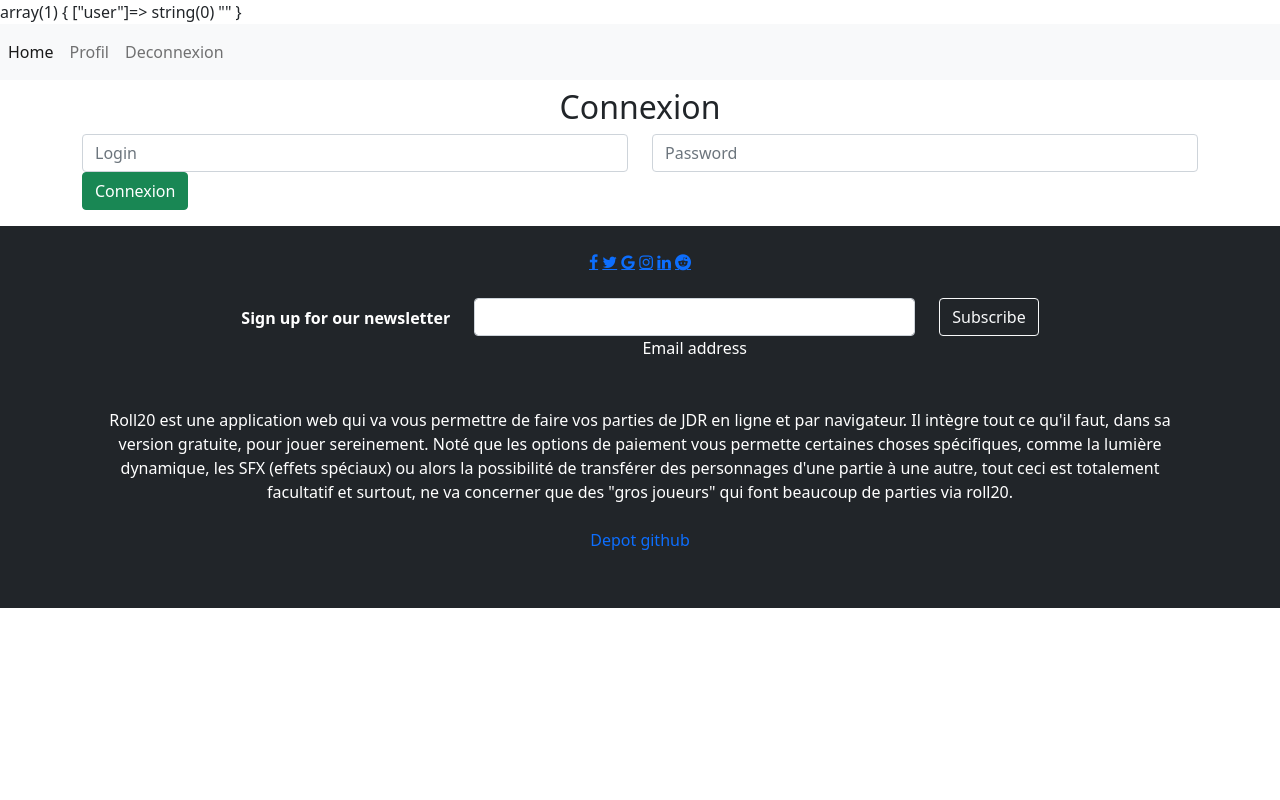
After one commit to thomas-dellacase/livre-d-or, a PHP site: page /pages/connexion.php in a window 1280 px wide. The commit adds this page. Run offline with PHP 8.4, Linux system fonts and the light colour scheme.

Commit message:
class user inscription et connexion done

```diff
--- a/Test MVC/Vu/inscription.php
+++ b/Test MVC/Vu/inscription.php
@@ -1,6 +1,6 @@
 <?php
-require('../Library/Controller/Controler.php');
-//require('../Library/Controller/ControllerInscrip.php');
+//require('../Library/Controller/Controler.php');
+require('../Library/Controller/ControllerInscrip.php');
 // require('../Library/Model/Model.php');
 // require('../Library/Model/ModelInscrip.php');
 
--- /dev/null
+++ b/class/classUser.php
@@ -0,0 +1,189 @@
+<?php
+//require 'classDb.php';
+
+class User {
+
+    private $id;
+    public $login;
+    public $password;
+    public $bdd;
+
+    public function __construct(){
+        $this->bdd = connect();
+    }
+
+//------------------------------------Connexion-----------------------------------------
+    public function connectUser($login, $password){
+        // if(!(isset($_SESSION['user']))){
+        //     $_SESSION['user'] = '';
+        // }
+        //$passwordU = $_POST['pwd'];
+
+        $login =  htmlspecialchars(trim($login));
+        $password = htmlspecialchars(trim($password));
+
+        $hpwd = password_hash($password, PASSWORD_BCRYPT);
+
+        $connectUser = $this->bdd->prepare("SELECT * FROM utilisateurs WHERE login = :login ");
+        $connectUser->bindValue(':login', $login, PDO::PARAM_STR);
+        $connectUser->execute();
+        $user = $connectUser->fetch(PDO::FETCH_ASSOC);
+        var_dump($user);
+
+        if(!(empty($user))){
+            $checkPwd = $user['password'];
+            if(password_verify($password, $checkPwd)){
+                $this-> id = $user['id'];
+                $this-> login = $user['login'];
+                $this-> password = $user['password'];
+                $_SESSION['user'] = [
+                    'id'=>$this-> id,
+                    'login'=>$this-> login,
+                    'password'=>$this-> password,
+                ];
+                //var_dump($user);
+                //header('location:index.php')
+            }
+            else{
+                echo "Login ou mot de passe erroné1 <br>";
+            }
+        }
+        else{
+            echo "Login ou mot de passe erroné2 <br>";
+        }
+
+    }
+
+// ---------------------------------- DECONNEXION -----------------------------
+
+    public function Disconnect(){
+
+        session_unset();
+        session_destroy();
+        header('location:../index.php'); // ou autres pages
+
+    }
+//------------------------------------Inscription--------------------------------------------
+    public function inscription($login, $password, $confPass){
+
+        $login = $_POST['login'];
+        $password = $_POST['pwd'];
+        $confPass = $_POST['confpwd'];
+
+        $login = htmlspecialchars(trim($login));
+        $password = htmlspecialchars(trim($password));
+        $confPass = htmlspecialchars(trim($confPass));
+
+
+        if(!(empty($login)) && !(empty($password)) && !(empty($confPass))){
+
+            $loglenght = strlen($login);
+            $passlenght = strlen($password);
+            $cpasslenght = strlen($confPass);
+
+            if(($loglenght >= 3) && ($passlenght >=3) && ($cpasslenght >=3)){
+                $check = $this->bdd->prepare("SELECT COUNT(login) AS num FROM utilisateurs WHERE login = :login");
+                $check->bindValue(':login', $login);
+                $check ->execute();
+
+
+                $row = $check->fetch(PDO::FETCH_ASSOC);
+
+                if($row['num'] > 0){
+                    echo 'Ce login est deja pris veuillez un choisir un autres';
+                }
+                elseif($_POST['pwd'] != $_POST['confpwd']){
+                    echo 'Les 2 mots de passe ne sont pas les memes';
+                }
+                else{
+                    $password = password_hash($password, PASSWORD_BCRYPT);
+                    $register = $this->bdd->prepare("INSERT INTO utilisateurs(login, password) VALUES(:login, :password)");
+                    $register->bindValue(':login', $login);
+                    $register->bindValue(':password', $password);
+
+                    //$user = $register->fetch(PDO::FETCH_ASSOC);
+
+                    if($register->execute()){
+                        echo "Inscription reussi";
+                    }
+                    else{
+                        $error = "Error". $e->getMessage();
+                        echo $error;
+                    }
+                }
+
+            }
+            else{
+                echo 'login ou mot de passe trop cours';
+            }
+        }
+        else{
+            echo 'veuillez remplir tout les champs';
+        }
+    }
+//-------------------------------------------UPDATE-------------------------------------------------
+        public function update($login, $password, $confPass){
+
+            $oldlogin = $_SESSION['user']['login'];
+
+            if(empty($_POST['login'])){
+                $login = $_SESSION['user']['login'];
+            }
+            if(empty($_POST['pwd'])){
+                $password = $_SESSION['user']['password'];
+            }
+
+            $login = htmlspecialchars(trim($login));
+            $password = htmlspecialchars(trim($password));
+            $confPass = htmlspecialchars(trim($confPass));
+
+            $checklog =$this->bdd->prepare("SELECT COUNT(login) AS num FROM 'utilisateurs' WHERE login = ':login'");
+            $checklog->bindValue(':login',$login, PDO::PARAM_STR);
+            $checklog->execute();
+
+            $row = $checklog->fetch(PDO::FETCH_ASSOC);
+
+            if($row['num'] > 0){
+                $logUp = 'Ce login existe deja.';
+            }
+            elseif($_POST['pwd'] != $_POST['confpwd']){
+                $logPwd = 'Les 2 ,ots de passe ne sont pas les memes';
+            }
+            else{
+                $password= htmlspecialchars(trim($password));
+                $update = $this->bdd->prepare("UPDATE utilisateurs SET login = :login, password = :password WHERE login = :oldlogin");
+                $update->bindValue(':login', $login, PDO::PARAM_STR);
+                $update->bindValue(':password', $password, PDO::PARAM_STR);
+                $update->bindValue(':oldlogin', $oldlogin, PDO::PARAM_STR);
+                $upUser->execute();
+
+                if (isset($upUser)){
+                    $this-> id = $user['id'];
+                    $this-> login = $user['login'];
+                    $this-> password = $user['password'];
+                    $_SESSION['user'] = [
+                        'id'=>$this-> id,
+                        'login'=>$this-> login,
+                        'password'=>$this-> password,
+                    ];
+                    $winUp = 'Update reussi';
+                }
+                else{
+                    $error = "Erreur: ". $e->getMessage();
+                    echo $error;
+                }
+            }
+
+        }
+
+
+
+
+
+
+
+}
+
+
+
+?>
--- /dev/null
+++ b/function/db.php
@@ -0,0 +1,12 @@
+<?php
+session_start();
+function connect(){
+
+    $database = new \PDO('mysql:host=localhost; dbname=livreor; charset=utf8', 'root', 'root' );
+
+    $database->setAttribute(PDO::ATTR_ERRMODE, PDO::ERRMODE_EXCEPTION);
+    $database->setAttribute(PDO::ATTR_DEFAULT_FETCH_MODE, PDO::FETCH_ASSOC);
+
+    return $database;
+}
+?>
--- /dev/null
+++ b/pages/connexion.php
@@ -0,0 +1,53 @@
+<?php
+//session_start();
+require '../class/classUser.php';
+require '../function/db.php';
+//$bdd = new Db;
+
+if(!(isset($_SESSION['user']))){
+    $_SESSION['user'] = '';
+}
+if(isset($_POST['submit'])){
+    $connecter = new User();
+    $connecter->connectUser($_POST['login'], $_POST['pwd']);
+}
+var_dump($_SESSION);
+
+?>
+<?php
+require '../template/header.php'
+?>
+<body>
+    <main>
+    <h1><?php if(isset($_SESSION['user']['login']) && $_SESSION['user']['login'] != ''){echo "Vous etes deja connecter ". $_SESSION['user']['login']. "<br>";
+      }elseif(isset($failedlog)){echo $failedlog;} ?></h1>
+
+        <article id="artco">
+            <div class="container">
+                <h2 class="text-center">Connexion</h2>
+            <form method="POST" action="connexion.php">
+                <div class="row">
+                    <div class="col">
+                        <div class="form-group">
+                            <input class="form-control" type="text" name="login" placeholder="Login" required="required"></input>
+                        </div>
+                    </div>
+                    <div class="col">
+                            <div class="form-group">
+                                <input class="form-control" type="password" name="pwd" placeholder="Password" required="required"></input>
+                            </div>
+                        </div>
+                    </div>
+                    <div class="row">
+                    <div id="divbtn" class="col">
+                        <button class="btn btn-success from-group" type="submit" name="submit">Connexion</button>
+                    </div>
+                </div>
+            </form>
+
+        </article>
+    </main>
+</body>
+<?php
+require '../template/footer.php';
+?>
--- /dev/null
+++ b/pages/deconnexion.php
@@ -0,0 +1,6 @@
+<?php
+    session_start();
+    session_destroy();
+    header('location:../index.php');
+    exit;
+?>
--- /dev/null
+++ b/template/footer.php
@@ -0,0 +1,77 @@
+<footer class="bg-dark text-center text-white">
+  <!-- Grid container -->
+  <div class="container p-4">
+    <!-- Section: Social media -->
+    <section class="mb-4">
+      <!-- Facebook -->
+      <a href="#" class="fa fa-facebook"></a>
+
+      <!-- Twitter -->
+      <a href="#" class="fa fa-twitter"></a>
+
+      <!-- Google -->
+      <a href="#" class="fa fa-google"></a>
+
+      <!-- Instagram -->
+      <a href="#" class="fa fa-instagram"></a>
+
+      <!-- Linkedin -->
+      <a href="#" class="fa fa-linkedin"></a>
+
+      <!-- Github -->
+      <a href="#" class="fa fa-reddit"></a>
+    </section>
+    <!-- Section: Social media -->
+
+    <!-- Section: Form -->
+    <section class="">
+      <form action="">
+        <!--Grid row-->
+        <div class="row d-flex justify-content-center">
+          <!--Grid column-->
+          <div class="col-auto">
+            <p class="pt-2">
+              <strong>Sign up for our newsletter</strong>
+            </p>
+          </div>
+          <!--Grid column-->
+
+          <!--Grid column-->
+          <div class="col-md-5 col-12">
+            <!-- Email input -->
+            <div class="form-outline form-white mb-4">
+              <input type="email" id="form5Example21" class="form-control" />
+              <label class="form-label" for="form5Example21">Email address</label>
+            </div>
+          </div>
+          <!--Grid column-->
+
+          <!--Grid column-->
+          <div class="col-auto">
+            <!-- Submit button -->
+            <button type="submit" class="btn btn-outline-light mb-4">
+              Subscribe
+            </button>
+          </div>
+          <!--Grid column-->
+        </div>
+        <!--Grid row-->
+      </form>
+    </section>
+    <!-- Section: Form -->
+
+    <!-- Section: Text -->
+    <section class="mb-4">
+      <p>
+      Roll20 est une application web qui va vous permettre de faire vos parties de JDR en ligne et par navigateur.
+      Il intègre tout ce qu'il faut, dans sa version gratuite,
+      pour jouer sereinement. Noté que les options de paiement vous permette certaines choses spécifiques,
+      comme la lumière dynamique, les SFX (effets spéciaux) ou alors la possibilité de transférer des personnages d'une partie à une autre,
+      tout ceci est totalement facultatif et surtout, ne va concerner que des "gros joueurs" qui font beaucoup de parties via roll20.
+
+      </p>
+      <a class="nav-item nav-link" href="https://github.com/thomas-dellacase/moduleconnexion">Depot github</a>
+    </section>
+</footer>
+</body>
+</html>
--- /dev/null
+++ b/template/header.php
@@ -0,0 +1,40 @@
+<!DOCTYPE html>
+<html lang="en">
+<head>
+    <meta charset="UTF-8">
+    <meta http-equiv="X-UA-Compatible" content="IE=edge">
+    <meta name="viewport" content="width=device-width, initial-scale=1.0">
+    <link rel="stylesheet" href="../css/inscription.css" rel="stylesheet" type="text/css">
+    <link rel="stylesheet" href="https://cdnjs.cloudflare.com/ajax/libs/font-awesome/4.7.0/css/font-awesome.min.css">
+    <link href="https://cdn.jsdelivr.net/npm/bootstrap@5.1.3/dist/css/bootstrap.min.css" rel="stylesheet" integrity="sha384-1BmE4kWBq78iYhFldvKuhfTAU6auU8tT94WrHftjDbrCEXSU1oBoqyl2QvZ6jIW3" crossorigin="anonymous">
+    <title>Pages</title>
+</head>
+<body>
+    <header>
+        <nav class="navbar navbar-expand-lg navbar-light bg-light">
+            <div class="collapse navbar-collapse" id="navbarNavAltMarkup">
+                <div class="navbar-nav">
+                    <a class="nav-item nav-link active" href="../index.php">Home <span class="sr-only">(current)</span></a>
+                    <?php
+                    if(!(isset($_SESSION['user']))){
+                    echo "<a class='nav-item nav-link' href='connexion.php'>Connexion</a>";
+                    }else{ echo "";}?>
+                    <?php
+                    if(!(isset($_SESSION['user']))){
+                    echo "<a class='nav-item nav-link' href='inscription.php'>Inscription</a>";
+                    }else{ echo "";}?>
+                    <?php
+                    if(isset($_SESSION['user'])){
+                    echo "<a class='nav-item nav-link' href='profil.php'>Profil</a>";
+                    }else{ echo "";}?>
+                    <?php
+                    if(isset($_SESSION['user'])){
+                    echo "<a class='nav-item nav-link' href='deconnexion.php'>Deconnexion</a>";
+                    }else{ echo "";}?>
+                    <a class="nav-item nav-link" href="admin.php"><?php if(isset($_SESSION['user']['login']) && $_SESSION['user']['login'] == 'ADMIN'){
+                                                                                    echo 'Page admin';
+                                                                                }else{ echo '';} ?></a>
+                </div>
+            </div>
+        </nav>
+    </header>
```
Also changed, not shown: Index.php (added, +16 -0 lines), class/classDb.php (added, +61 -0 lines), pages/inscription.php (added, +52 -0 lines), pages/livre-or.php (added, +16 -0 lines), pages/profil.php (added, +46 -0 lines), template/headerIndex.php (added, +40 -0 lines), class/classComment.php (added), 5 other files.
